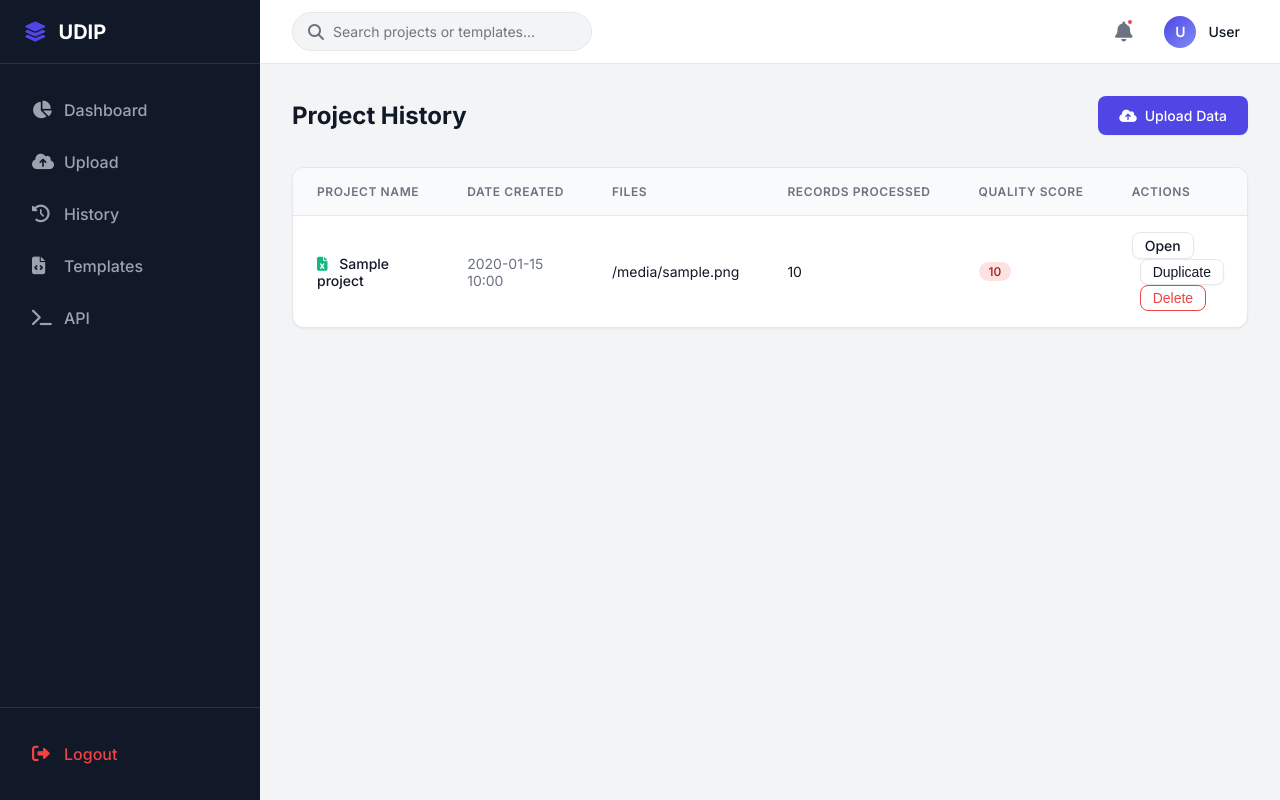
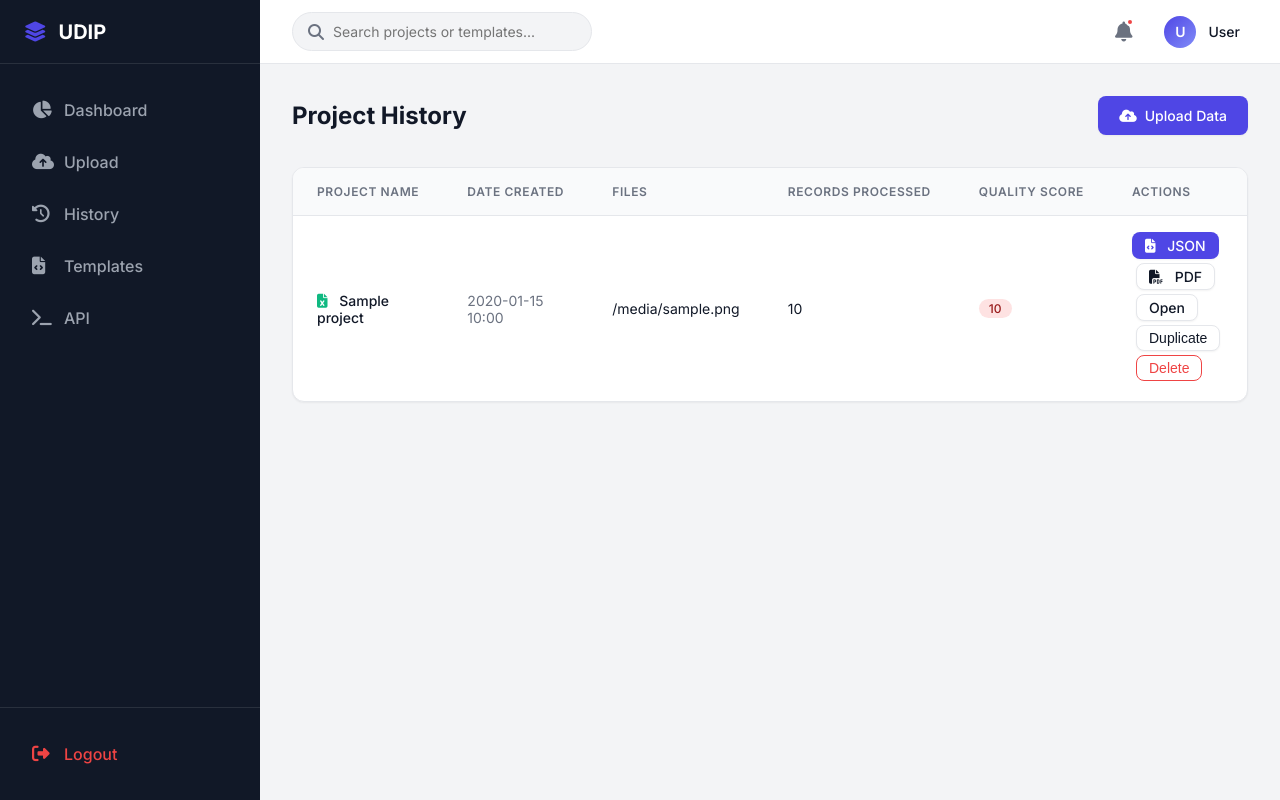
Before and after one commit to m04-santhosh/Universal-data-intelligence-platform-UDIP, a FastAPI app: template templates/history.html in a window 1280 px wide. Run offline with FastAPI, Linux system fonts and the light colour scheme; the template is opened without the code that fills it: most values are stand-ins (such as "Sample title", 1, 10 or a date in 2020).

Commit message:
Add export functionality for JSON and PDF

```diff
--- a/main.py
+++ b/main.py
@@ -17,6 +17,12 @@ import requests
 import threading
 from fastapi.security import APIKeyHeader
 
+from reportlab.lib.pagesizes import letter
+from reportlab.lib import colors
+from reportlab.lib.styles import getSampleStyleSheet, ParagraphStyle
+from reportlab.platypus import SimpleDocTemplate, Paragraph, Spacer, Table, TableStyle
+import io
+
 import database
 import auth
 
@@ -33,6 +39,96 @@ def get_api_user(api_key: str = Depends(api_key_header)):
     if not user:
         raise HTTPException(status_code=401, detail="Invalid API Key")
     return user
+
+def generate_pdf_report(user_name, project_name, data_len, trust_report, mappings_applied, recommendations):
+    buffer = io.BytesIO()
+    doc = SimpleDocTemplate(buffer, pagesize=letter)
+    elements = []
+
+    styles = getSampleStyleSheet()
+    title_style = styles['Heading1']
+    title_style.alignment = 1 # Center
+
+    # UDIP Logo / Header
+    elements.append(Paragraph("<b>UDIP - Universal Data Intelligence Platform</b>", title_style))
+    elements.append(Spacer(1, 12))
+
+    elements.append(Paragraph("<b>Processing Report</b>", styles['Heading2']))
+    elements.append(Spacer(1, 12))
+
+    # Summary
+    summary_data = [
+        ["Project Name:", project_name],
+        ["Processing Date:", datetime.now().strftime("%Y-%m-%d %H:%M:%S")],
+        ["User Name:", user_name],
+        ["Total Records:", str(data_len)],
+        ["Quality Score:", f"{trust_report.get('quality_score', 0)}/100"]
+    ]
+    t = Table(summary_data, colWidths=[150, 300])
+    t.setStyle(TableStyle([
+        ('BACKGROUND', (0, 0), (0, -1), colors.lightgrey),
+        ('TEXTCOLOR', (0, 0), (-1, -1), colors.black),
+        ('ALIGN', (0, 0), (-1, -1), 'LEFT'),
+        ('FONTNAME', (0, 0), (0, -1), 'Helvetica-Bold'),
+        ('BOTTOMPADDING', (0, 0), (-1, -1), 6),
+        ('TOPPADDING', (0, 0), (-1, -1), 6),
+        ('GRID', (0, 0), (-1, -1), 1, colors.black)
+    ]))
+    elements.append(t)
+    elements.append(Spacer(1, 20))
+
+    # Mapping Summary
+    elements.append(Paragraph("<b>Mapping Summary</b>", styles['Heading2']))
+    if mappings_applied:
+        mapping_data = [["Original Column", "Mapped Column", "Match Type"]]
+        for m in mappings_applied:
+            mapping_data.append([m.get("original_column", ""), m.get("canonical_column", ""), m.get("match_type", "")])
+
+        t_map = Table(mapping_data, colWidths=[150, 150, 150])
+        t_map.setStyle(TableStyle([
+            ('BACKGROUND', (0, 0), (-1, 0), colors.grey),
+            ('TEXTCOLOR', (0, 0), (-1, 0), colors.whitesmoke),
+            ('ALIGN', (0, 0), (-1, -1), 'LEFT'),
+            ('FONTNAME', (0, 0), (-1, 0), 'Helvetica-Bold'),
+            ('BOTTOMPADDING', (0, 0), (-1, -1), 6),
+            ('TOPPADDING', (0, 0), (-1, -1), 6),
+            ('GRID', (0, 0), (-1, -1), 1, colors.black)
+        ]))
+        elements.append(t_map)
+    else:
+        elements.append(Paragraph("No mappings applied.", styles['Normal']))
+    elements.append(Spacer(1, 20))
+
+    # Data Quality Report
+    elements.append(Paragraph("<b>Data Quality Report</b>", styles['Heading2']))
+    quality_data = [
+        ["Missing Values:", str(trust_report.get('missing_values', 0))],
+        ["Duplicates Merged:", str(trust_report.get('duplicates_merged', 0))],
+        ["Conflicts Detected:", str(trust_report.get('conflicts_detected', 0))],
+    ]
+    t_qual = Table(quality_data, colWidths=[200, 250])
+    t_qual.setStyle(TableStyle([
+        ('ALIGN', (0, 0), (-1, -1), 'LEFT'),
+        ('FONTNAME', (0, 0), (0, -1), 'Helvetica-Bold'),
+        ('BOTTOMPADDING', (0, 0), (-1, -1), 4),
+        ('TOPPADDING', (0, 0), (-1, -1), 4)
+    ]))
+    elements.append(t_qual)
+    elements.append(Spacer(1, 20))
+
+    # AI Recommendations
+    elements.append(Paragraph("<b>AI Recommendations</b>", styles['Heading2']))
+    if recommendations:
+        for rec in recommendations:
+            elements.append(Paragraph(f"• {rec}", styles['Normal']))
+            elements.append(Spacer(1, 6))
+    else:
+        elements.append(Paragraph("No specific recommendations.", styles['Normal']))
+
+    doc.build(elements)
+    pdf_bytes = buffer.getvalue()
+    buffer.close()
+    return pdf_bytes
 
 def trigger_webhooks(user_id: int, trigger_type: str, payload: dict):
     def run_webhooks():
@@ -782,7 +878,35 @@ async def convert_excel_to_json(request: Request, files: list[UploadFile] = File
             "sample_records": sample_records
         }
 
+        pdf_bytes = generate_pdf_report(user.get("name", "User"), project_name, len(data), trust_report, mappings_applied_report, recommendations)
+
         supabase = database.get_supabase_client()
+        if supabase:
+            try:
+                json_path = f"{download_id}.json"
+                supabase.storage.from_("exports").upload(file=json_bytes, path=json_path, file_options={"content-type": "application/json"})
+                json_file_url = supabase.storage.from_("exports").get_public_url(json_path)
+
+                pdf_path = f"{download_id}.pdf"
+                supabase.storage.from_("exports").upload(file=pdf_bytes, path=pdf_path, file_options={"content-type": "application/pdf"})
+                pdf_file_url = supabase.storage.from_("exports").get_public_url(pdf_path)
+
+                supabase.table("processing_jobs").insert({
+                    "id": download_id,
+                    "user_id": user["id"],
+                    "total_records": len(data),
+                    "quality_score": final_score,
+                    "json_file_url": json_file_url,
+                    "pdf_file_url": pdf_file_url,
+                    "status": "completed"
+                }).execute()
+            except Exception as e:
+                logger.error(f"Supabase Storage/Jobs Error: {e}")
+
+        result_payload["json_download"] = f"/api/download/json/{download_id}"
+        result_payload["pdf_download"] = f"/api/download/pdf/{download_id}"
+        result_payload["job_id"] = download_id
+
         if supabase:
             try:
                 supabase.table("projects").insert({
@@ -977,7 +1101,35 @@ async def convert_excel_with_mapping(
             "sample_records": sample_records
         }
 
+        pdf_bytes = generate_pdf_report(user.get("name", "User"), project_name, len(data), trust_report, mappings_applied_report, recommendations)
+
         supabase = database.get_supabase_client()
+        if supabase:
+            try:
+                json_path = f"{download_id}.json"
+                supabase.storage.from_("exports").upload(file=json_bytes, path=json_path, file_options={"content-type": "application/json"})
+                json_file_url = supabase.storage.from_("exports").get_public_url(json_path)
+
+                pdf_path = f"{download_id}.pdf"
+                supabase.storage.from_("exports").upload(file=pdf_bytes, path=pdf_path, file_options={"content-type": "application/pdf"})
+                pdf_file_url = supabase.storage.from_("exports").get_public_url(pdf_path)
+
+                supabase.table("processing_jobs").insert({
+                    "id": download_id,
+                    "user_id": user["id"],
+                    "total_records": len(data),
+                    "quality_score": final_score,
+                    "json_file_url": json_file_url,
+                    "pdf_file_url": pdf_file_url,
+                    "status": "completed"
+                }).execute()
+            except Exception as e:
+                logger.error(f"Supabase Storage/Jobs Error: {e}")
+
+        result_payload["json_download"] = f"/api/download/json/{download_id}"
+        result_payload["pdf_download"] = f"/api/download/pdf/{download_id}"
+        result_payload["job_id"] = download_id
+
         if supabase:
             try:
                 if template_name:
@@ -1247,6 +1399,58 @@ async def download_file(request: Request, download_id: str, format: str = "json"
                 headers={"Content-Disposition": f"attachment; filename=normalized_data.xlsx"}
             )
 
+@app.get("/api/download/json/{job_id}")
+async def download_json(request: Request, job_id: str):
+    user = auth.get_current_user(request)
+    if not user:
+        raise HTTPException(status_code=401, detail="Unauthorized")
+
+    supabase = database.get_supabase_client()
+    if not supabase:
+        raise HTTPException(status_code=500, detail="Database not configured")
+
+    res = supabase.table("processing_jobs").select("json_file_url").eq("id", job_id).eq("user_id", user["id"]).execute()
+    if not res.data:
+        raise HTTPException(status_code=404, detail="Job not found or unauthorized")
+
+    json_path = f"{job_id}.json"
+    try:
+        file_bytes = supabase.storage.from_("exports").download(json_path)
+        return StreamingResponse(
+            io.BytesIO(file_bytes),
+            media_type="application/json",
+            headers={"Content-Disposition": f"attachment; filename=job_{job_id}.json"}
+        )
+    except Exception as e:
+        logger.error(f"Error downloading JSON from storage: {e}")
+        raise HTTPException(status_code=404, detail="File not found in storage")
+
+@app.get("/api/download/pdf/{job_id}")
+async def download_pdf(request: Request, job_id: str):
+    user = auth.get_current_user(request)
+    if not user:
+        raise HTTPException(status_code=401, detail="Unauthorized")
+
+    supabase = database.get_supabase_client()
+    if not supabase:
+        raise HTTPException(status_code=500, detail="Database not configured")
+
+    res = supabase.table("processing_jobs").select("pdf_file_url").eq("id", job_id).eq("user_id", user["id"]).execute()
+    if not res.data:
+        raise HTTPException(status_code=404, detail="Job not found or unauthorized")
+
+    pdf_path = f"{job_id}.pdf"
+    try:
+        file_bytes = supabase.storage.from_("exports").download(pdf_path)
+        return StreamingResponse(
+            io.BytesIO(file_bytes),
+            media_type="application/pdf",
+            headers={"Content-Disposition": f"attachment; filename=report_{job_id}.pdf"}
+        )
+    except Exception as e:
+        logger.error(f"Error downloading PDF from storage: {e}")
+        raise HTTPException(status_code=404, detail="File not found in storage")
+
 # ==============================================================================
 # REST API (Protected by API Key)
 # ==============================================================================
@@ -1432,7 +1636,35 @@ async def api_v1_process(files: list[UploadFile] = File(...), mappings: str = Fo
             "sample_records": sample_records
         }
 
+        pdf_bytes = generate_pdf_report(user.get("name", "User"), project_name, len(data), trust_report, mappings_applied_report, recommendations)
+
         supabase = database.get_supabase_client()
+        if supabase:
+            try:
+                json_path = f"{download_id}.json"
+                supabase.storage.from_("exports").upload(file=json_bytes, path=json_path, file_options={"content-type": "application/json"})
+                json_file_url = supabase.storage.from_("exports").get_public_url(json_path)
+
+                pdf_path = f"{download_id}.pdf"
+                supabase.storage.from_("exports").upload(file=pdf_bytes, path=pdf_path, file_options={"content-type": "application/pdf"})
+                pdf_file_url = supabase.storage.from_("exports").get_public_url(pdf_path)
+
+                supabase.table("processing_jobs").insert({
+                    "id": download_id,
+                    "user_id": user["id"],
+                    "total_records": len(data),
+                    "quality_score": final_score,
+                    "json_file_url": json_file_url,
+                    "pdf_file_url": pdf_file_url,
+                    "status": "completed"
+                }).execute()
+            except Exception as e:
+                logger.error(f"Supabase Storage/Jobs Error: {e}")
+
+        result_payload["json_download"] = f"/api/download/json/{download_id}"
+        result_payload["pdf_download"] = f"/api/download/pdf/{download_id}"
+        result_payload["job_id"] = download_id
+
         if supabase:
             try:
                 if template_name:
--- a/requirements.txt
+++ b/requirements.txt
@@ -9,3 +9,4 @@ bcrypt==4.0.1
 PyJWT
 requests
 supabase
+reportlab
--- a/templates/history.html
+++ b/templates/history.html
@@ -37,9 +37,11 @@
                     </span>
                 </td>
                 <td>
-                    <a href="/project/{{ project.project_id }}" class="btn btn-secondary" style="padding: 0.25rem 0.75rem;">Open</a>
-                    <button onclick="duplicateProject('{{ project.project_id }}')" class="btn btn-secondary" style="padding: 0.25rem 0.75rem; margin-left: 0.5rem;">Duplicate</button>
-                    <button onclick="deleteProject('{{ project.project_id }}')" class="btn btn-danger" style="padding: 0.25rem 0.75rem; margin-left: 0.5rem;">Delete</button>
+                    <a href="/api/download/json/{{ project.project_id }}" class="btn btn-primary" style="padding: 0.25rem 0.75rem; margin-bottom: 0.25rem; display: inline-block;"><i class="fas fa-file-code"></i> JSON</a>
+                    <a href="/api/download/pdf/{{ project.project_id }}" class="btn btn-secondary" style="padding: 0.25rem 0.75rem; margin-bottom: 0.25rem; margin-left: 0.25rem; display: inline-block;"><i class="fas fa-file-pdf"></i> PDF</a>
+                    <a href="/project/{{ project.project_id }}" class="btn btn-secondary" style="padding: 0.25rem 0.75rem; margin-bottom: 0.25rem; margin-left: 0.25rem; display: inline-block;">Open</a>
+                    <button onclick="duplicateProject('{{ project.project_id }}')" class="btn btn-secondary" style="padding: 0.25rem 0.75rem; margin-bottom: 0.25rem; margin-left: 0.25rem; display: inline-block;">Duplicate</button>
+                    <button onclick="deleteProject('{{ project.project_id }}')" class="btn btn-danger" style="padding: 0.25rem 0.75rem; margin-bottom: 0.25rem; margin-left: 0.25rem; display: inline-block;">Delete</button>
                 </td>
             </tr>
             {% endfor %}
```
Also changed, not shown: schema_update.sql (added, +13 -0 lines), templates/index.html (+21 -1 lines).
